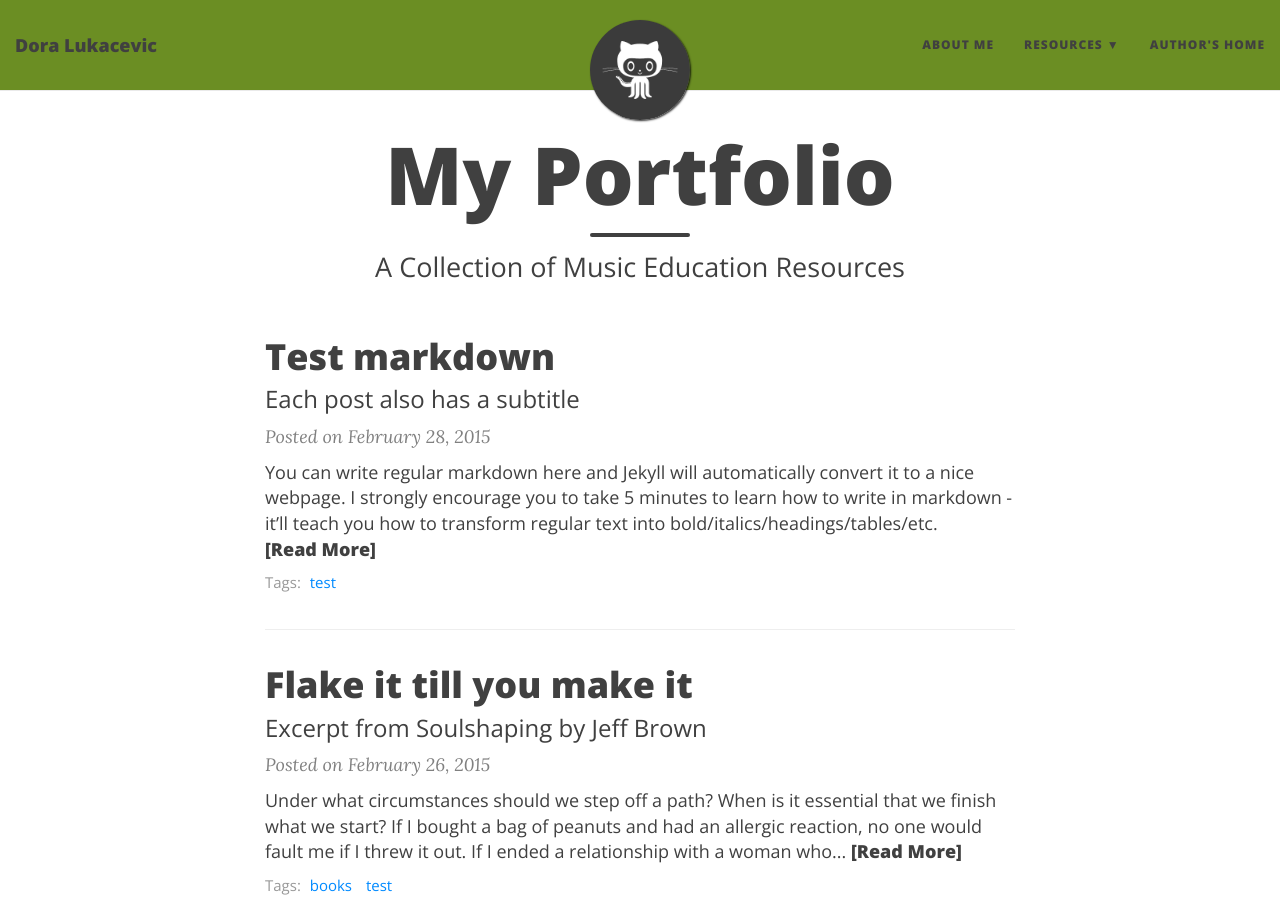
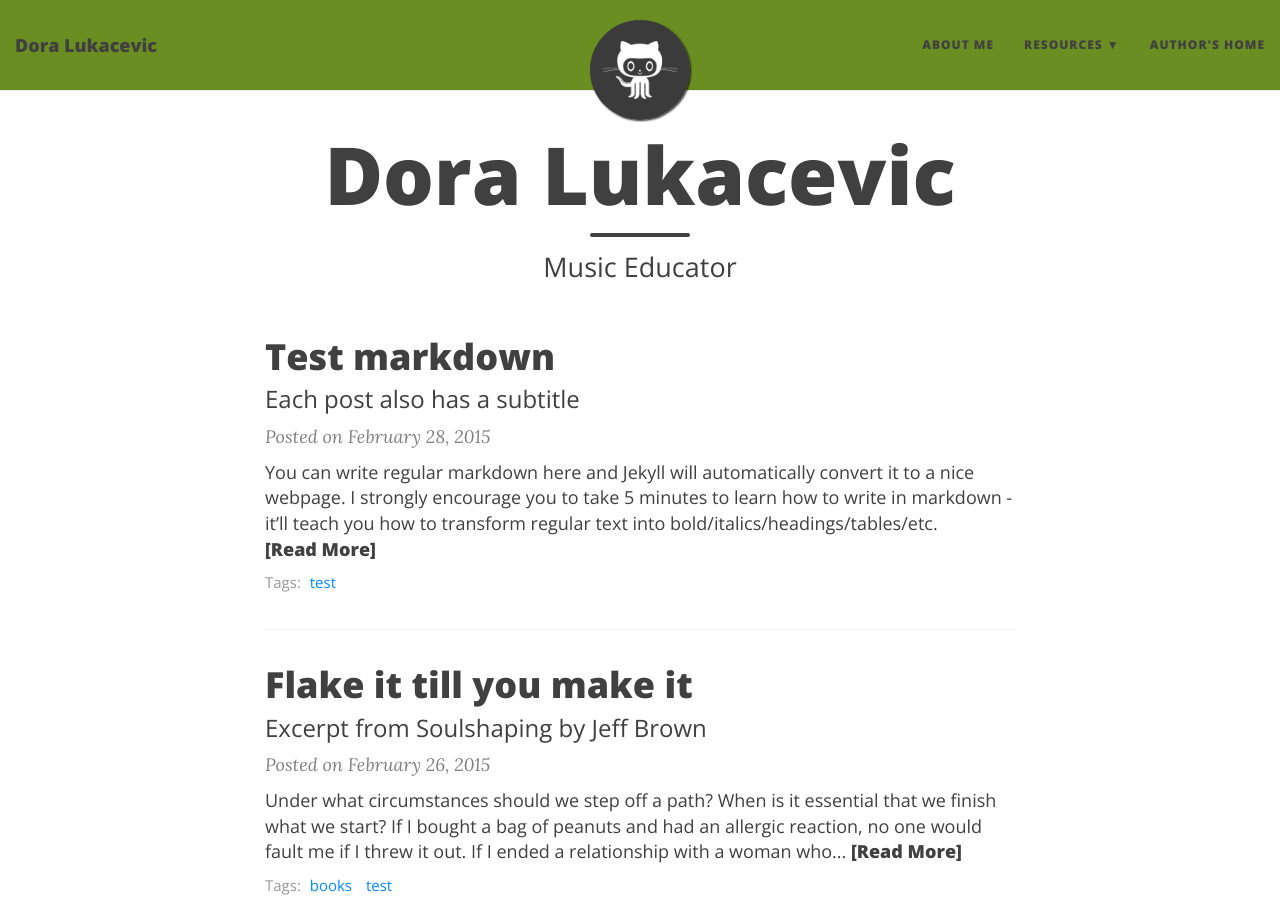
Before and after one commit to dlukacevic/dlukacevic.github.io, a Jekyll site: the page built from index.html, in a window 1280 px wide and 900 px high. Built offline with Jekyll 4.4.1, drawn with Linux system fonts in a browser that asks for light colours; nearby versions of some CDN libraries; the list of posts is cut into pages by our own code.

Commit message:
Update index.html

```diff
--- a/index.html
+++ b/index.html
@@ -1,7 +1,7 @@
 ---
 layout: page
-title: My Portfolio
-subtitle: A Collection of Music Education Resources
+title: Dora Lukacevic
+subtitle: Music Educator
 use-site-title: true
 ---
 
```
